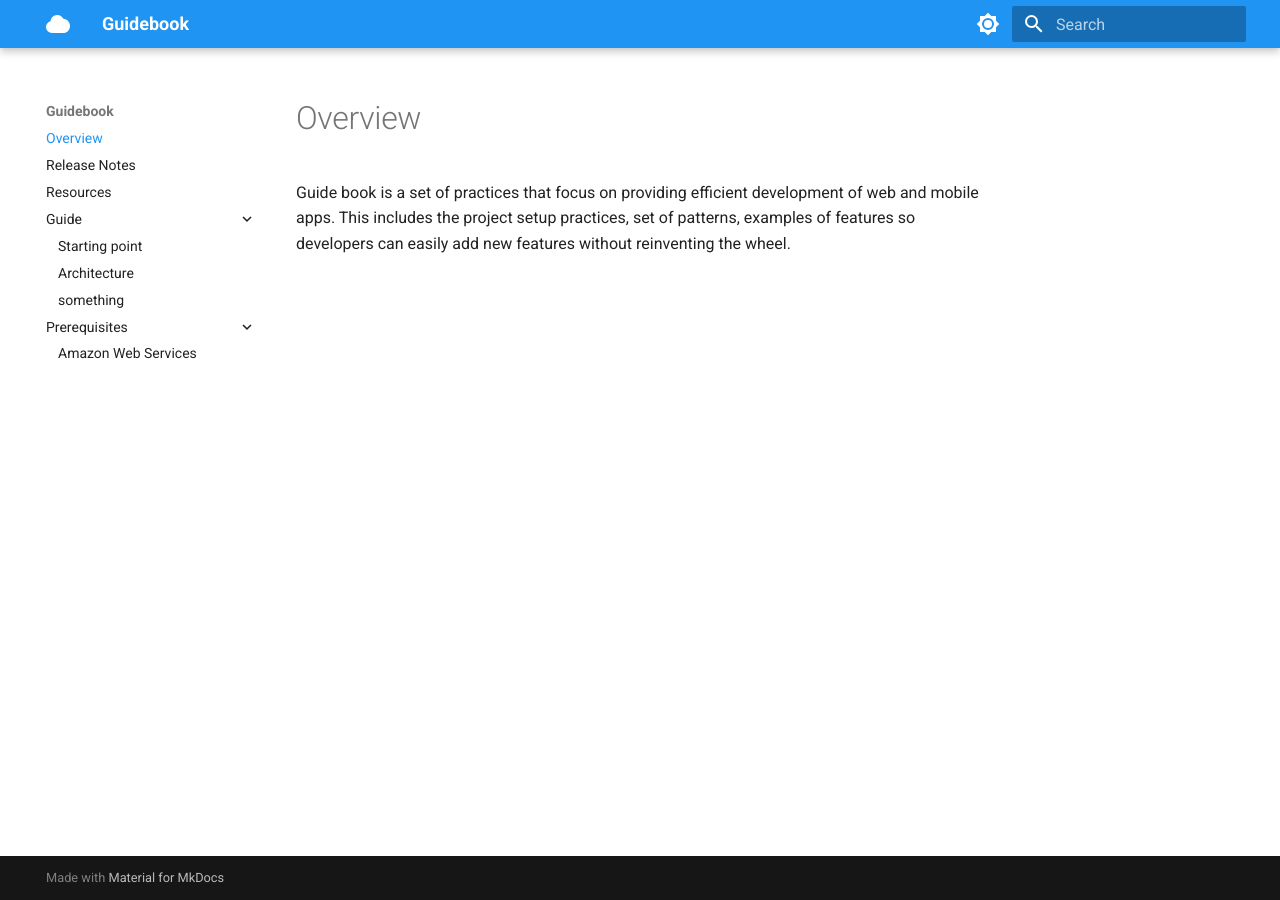
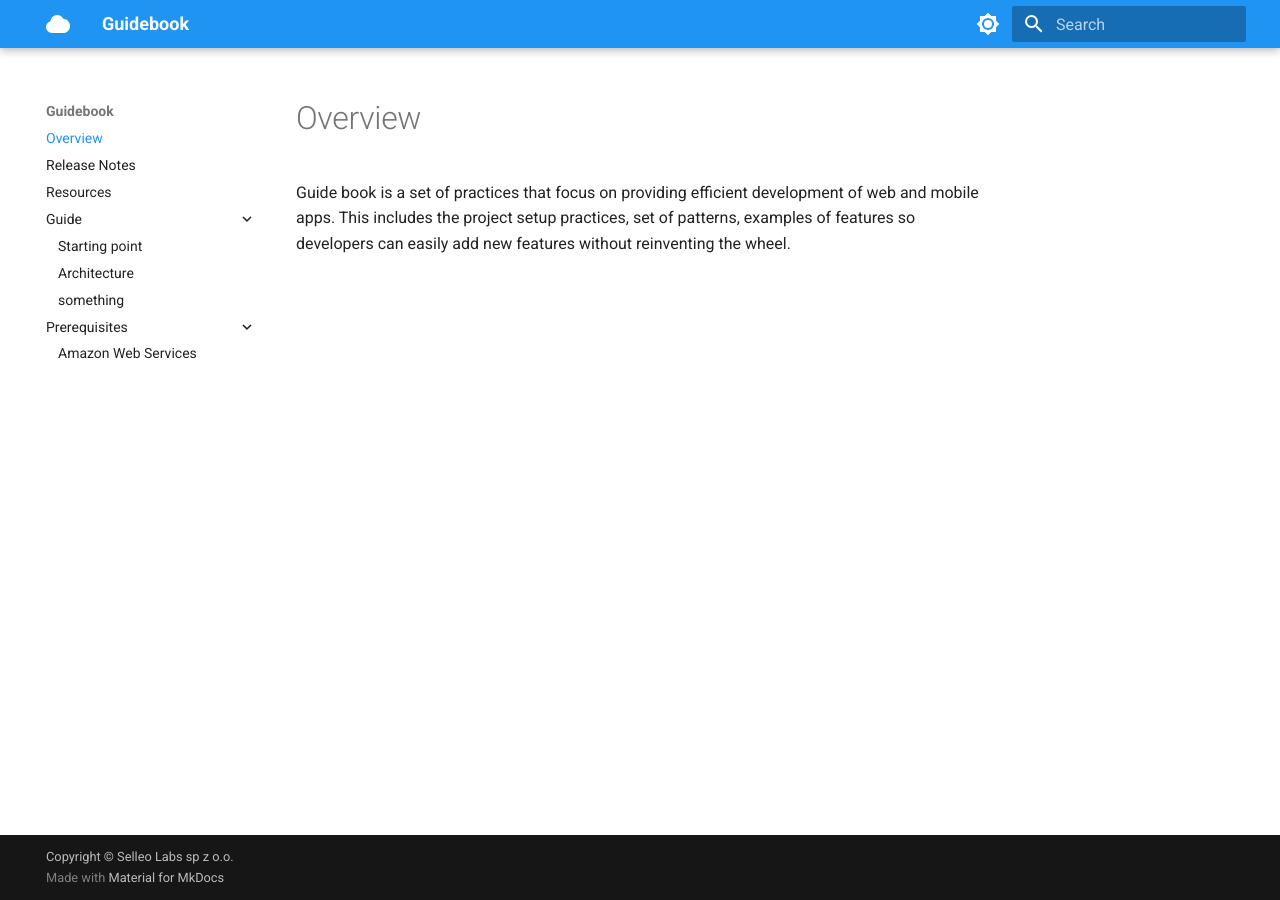
Before and after one commit to Selleo/guidebook, an MkDocs documentation site: the page built from docs/docs/index.md, in a window 1280 px wide. Built offline with MkDocs 1.6.1 and Material for MkDocs 9.7.7, drawn with Linux system fonts in a browser that asks for light colours.

```diff
--- a/docs/mkdocs.yml
+++ b/docs/mkdocs.yml
@@ -1,4 +1,5 @@
 site_name: Guidebook
+copyright: Copyright &copy; Selleo Labs sp z o.o.
 site_dir: build
 theme:
   features:
@@ -41,4 +42,3 @@ markdown_extensions:
   - pymdownx.emoji:
       emoji_index: !!python/name:material.extensions.emoji.twemoji
       emoji_generator: !!python/name:material.extensions.emoji.to_svg
-use_directory_urls: false
```
Also changed, not shown: 3 other files.
